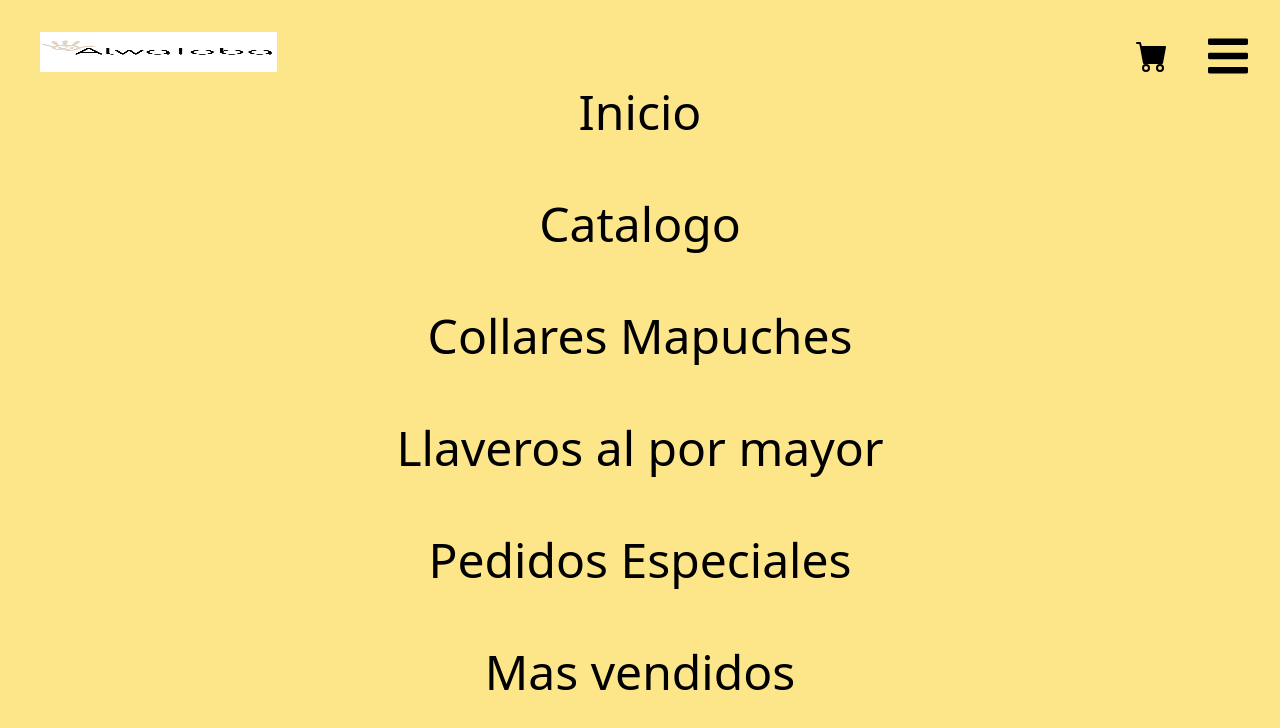
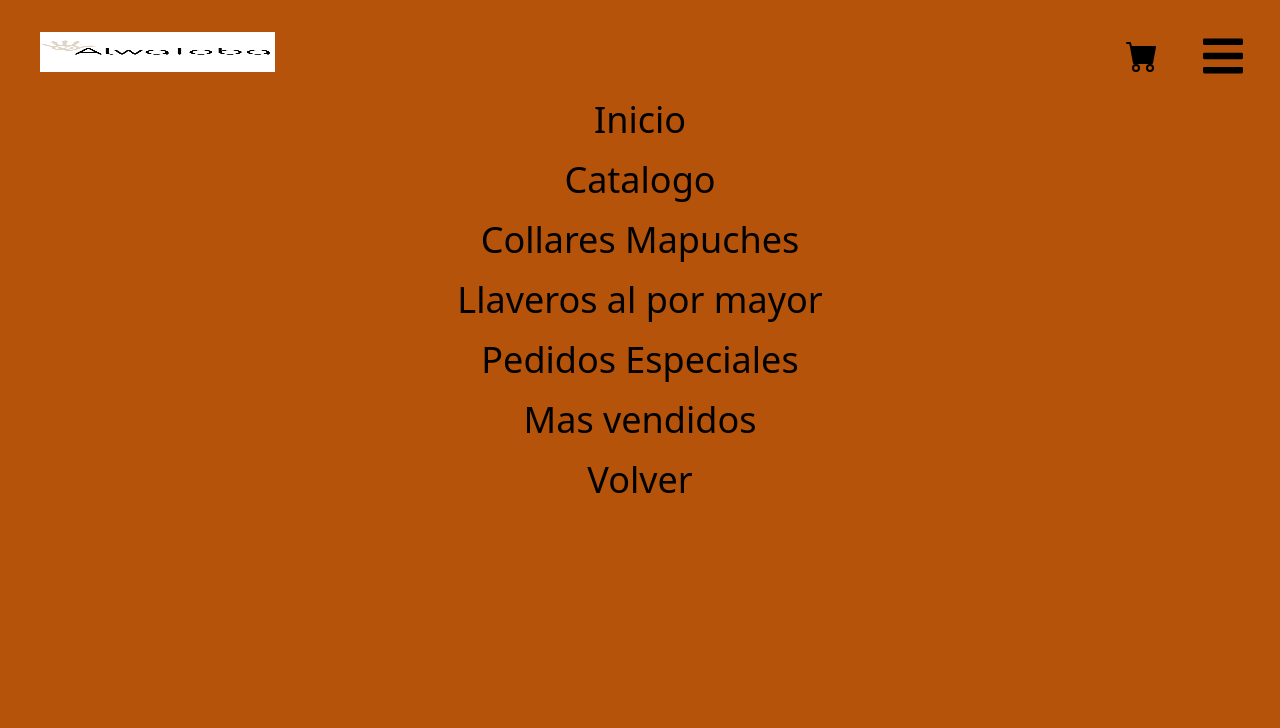
Before and after one commit to GermanGab1781/Alwatoba, a React (Create React App) app: page / in a window 1280 px wide. Both pictures are taken after a click on the button 1227 px from the left and 32 px from the top of the page. Shown: the top 728 px of the page. Built offline with nearby package versions, Linux system fonts and the light colour scheme.

Commit message:
Fully responsive Navbar

```diff
--- a/src/components/Navbar.jsx
+++ b/src/components/Navbar.jsx
@@ -12,8 +12,8 @@ export default function Navbar(){
   const [navButton, setNavButton] = useState(true);
   return (
     <motion.div className={navButton
-      ?"sm:bg-amber-200 bg-green-400 grid grid-rows-5 grid-cols-9 content-center fixed z-50 w-screen h-10 p-8 pt-8 transition-all ease-in-out duration-1000 delay-75"
-      :"sm:bg-amber-200 bg-green-400 grid grid-rows-5 grid-cols-9 content-center fixed z-50 w-screen h-screen p-8 pt-8 transition-all ease-in-out duration-1000"}
+      ?"sm:bg-amber-200 md:bg-blue-800 lg:bg-amber-700 bg-green-400 grid grid-rows-1 grid-cols-10 content-center fixed z-50 w-screen h-10 p-8 pt-8 transition-all ease-in-out duration-1000 delay-75"
+      :"sm:bg-amber-200 md:bg-blue-800 lg:bg-amber-700 bg-green-400 grid grid-rows-1 grid-cols-10 content-center fixed z-50 w-screen h-screen p-8 pt-8 transition-all ease-in-out duration-1000"}
     animate={{opacity:1}} exit={{opacity:0}}>
 
       {/* img Brand */}
@@ -25,18 +25,16 @@ export default function Navbar(){
       </div>
       {/* Nav Items */}
       <div className={navButton
-        ?"invisible grid sm:col-start-1 sm:col-span-10 col-start-4 text-center gap-y-0 opacity-0 transition-all ease-in-out duration-500"
-        :"visible grid sm:col-start-1 sm:col-span-10 col-start-4 text-center sm:gap-y-12 gap-y-0 opacity-1 transition-all ease-in-out duration-1000 delay-500"
-      }>
-        <NavLink className="whitespace-nowrap row-start-1 sm:text-5xl sm:p-2 p-1" to="/" onClick={()=>clickEv()}>Inicio</NavLink>
-        <NavLink className="whitespace-nowrap row-start-2 sm:text-5xl sm:p-2 p-1" to="/" onClick={()=>clickEv()}>Catalogo</NavLink>
-        <NavLink className="whitespace-nowrap row-start-3 sm:text-5xl sm:p-2 p-1" to="/" onClick={()=>clickEv()}>Collares Mapuches</NavLink>
-        <NavLink className="whitespace-nowrap row-start-4 sm:text-5xl sm:p-2 p-1" to="/" onClick={()=>clickEv()}>Llaveros al por mayor</NavLink>
-        <NavLink className="whitespace-nowrap row-start-5 sm:text-5xl sm:p-2 p-1" to="/" onClick={()=>clickEv()}>Pedidos Especiales</NavLink>
-        <NavLink className="whitespace-nowrap row-start-6 sm:text-5xl sm:p-2 p-1" to="/" onClick={()=>clickEv()}>Mas vendidos</NavLink>
-        <NavLink className="whitespace-nowrap row-start-7 sm:text-5xl sm:p-2 p-1 mt-10" to="/" onClick={()=>clickEv()}>Volver</NavLink>
+        ?"invisible col-start-4 col-span-4 flex flex-col whitespace-nowrap text-center  opacity-0 lg:text-4xl sm:text-lg text-sm transition-all ease-in-out duration-500"
+        :"visible col-start-4 col-span-4 flex flex-col whitespace-nowrap text-center opacity-100 lg:text-4xl sm:text-lg text-sm transition-all ease-in-out duration-500 delay-500"}>
+        <NavLink className="lg:mt-5 md:mt-3 sm:mt-1 mt-0.5 font-medium hover:text-lime-500 transition-colors delay-75" to="/" onClick={()=>clickEv()}>Inicio</NavLink>
+        <NavLink className="lg:mt-5 md:mt-3 sm:mt-1 mt-0.5 font-medium hover:text-lime-500 transition-colors delay-75" to="/" onClick={()=>clickEv()}>Catalogo</NavLink>
+        <NavLink className="lg:mt-5 md:mt-3 sm:mt-1 mt-0.5 font-medium hover:text-lime-500 transition-colors delay-75" to="/" onClick={()=>clickEv()}>Collares Mapuches</NavLink>
+        <NavLink className="lg:mt-5 md:mt-3 sm:mt-1 mt-0.5 font-medium hover:text-lime-500 transition-colors delay-75" to="/" onClick={()=>clickEv()}>Llaveros al por mayor</NavLink>
+        <NavLink className="lg:mt-5 md:mt-3 sm:mt-1 mt-0.5 font-medium hover:text-lime-500 transition-colors delay-75" to="/" onClick={()=>clickEv()}>Pedidos Especiales</NavLink>
+        <NavLink className="lg:mt-5 md:mt-3 sm:mt-1 mt-0.5 font-medium hover:text-lime-500 transition-colors delay-75" to="/" onClick={()=>clickEv()}>Mas vendidos</NavLink>
+        <NavLink className="lg:mt-5 md:mt-3 sm:mt-1 mt-0.5 font-medium hover:text-lime-500 transition-colors delay-75" to="/" onClick={()=>clickEv()}>Volver</NavLink>
       </div>
-
 
     </motion.div>
   )
```
